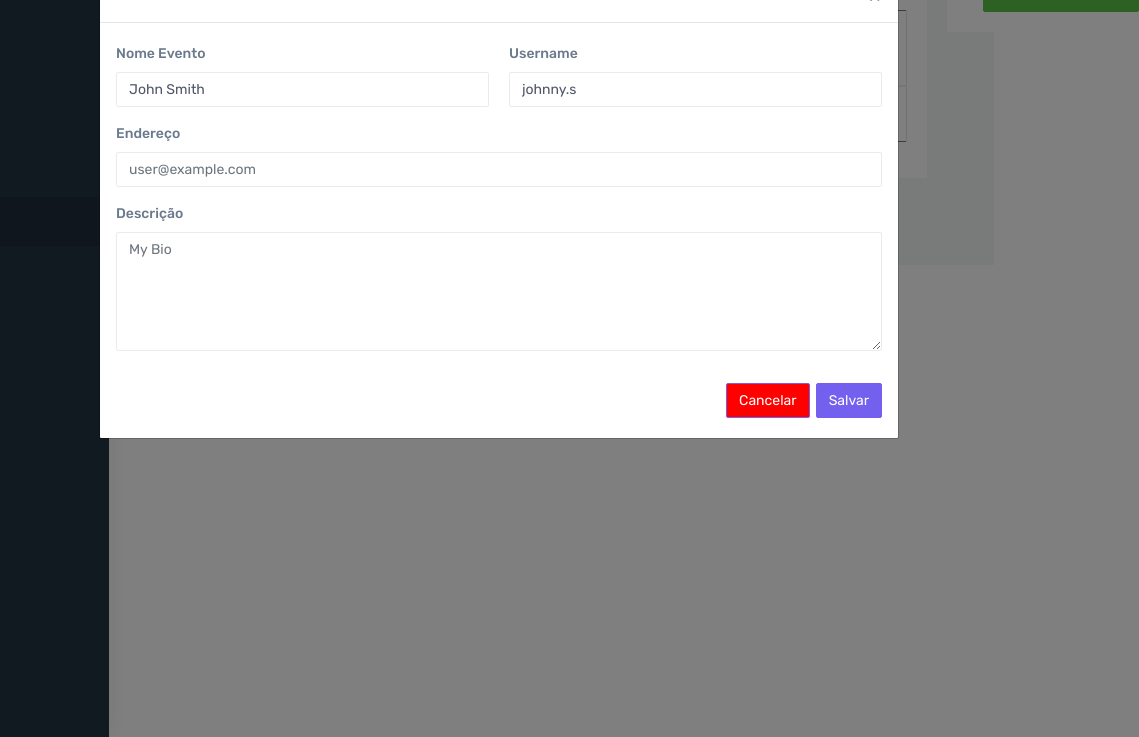
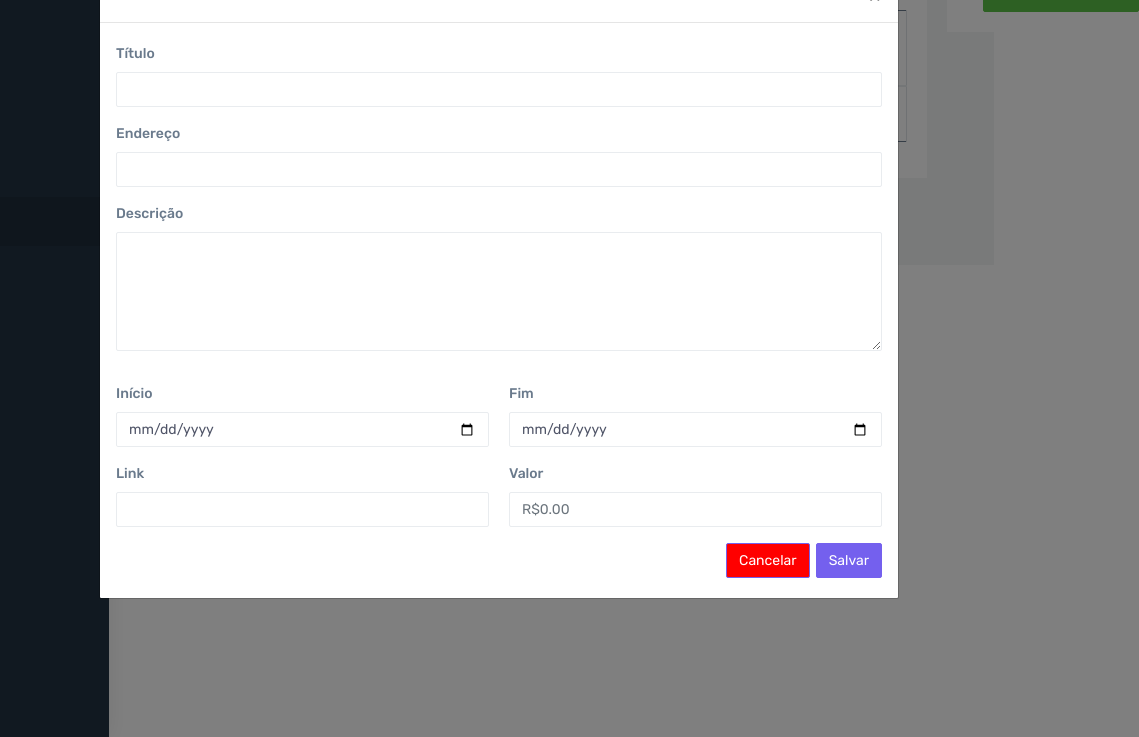
Before and after one commit to GabrielT98/frontt, a plain HTML site: page nice-html/ltr/evento.html in a window 1280 px wide. Both pictures are taken after a click on the button "Novo Evento". Shown: the part 63-800 px from the top of the page, 141-1280 px from the left. Drawn offline with nearby package versions, Linux system fonts and the light colour scheme; files that its build step writes are made by us from their sources; some icons are missing.

Commit message:
alter evento

```diff
--- a/nice-html/ltr/evento.html
+++ b/nice-html/ltr/evento.html
@@ -157,26 +157,17 @@
                                                 <span aria-hidden="true">×</span>
                                             </button>
                                         </div>
-                                        <div class="modal-body">
+<div class="modal-body">
                                             <div class="py-1">
                                                 <form class="form" novalidate="">
-                                                    <div class="row">
+                                                <div class="row">
                                                         <div class="col">
                                                             <div class="row">
                                                                 <div class="col">
                                                                     <div class="form-group">
-                                                                        <label>Nome Evento</label>
+                                                                        <label>Título</label>
                                                                         <input class="form-control" type="text"
-                                                                               name="name" placeholder="John Smith"
-                                                                               value="John Smith">
-                                                                    </div>
-                                                                </div>
-                                                                <div class="col">
-                                                                    <div class="form-group">
-                                                                        <label>Username</label>
-                                                                        <input class="form-control" type="text"
-                                                                               name="username" placeholder="johnny.s"
-                                                                               value="johnny.s">
+                                                                               name="name">
                                                                     </div>
                                                                 </div>
                                                             </div>
@@ -184,8 +175,7 @@
                                                                 <div class="col">
                                                                     <div class="form-group">
                                                                         <label>Endereço</label>
-                                                                        <input class="form-control" type="text"
-                                                                               placeholder="user@example.com">
+                                                                        <input class="form-control" type="text">
                                                                     </div>
                                                                 </div>
                                                             </div>
@@ -194,10 +184,43 @@
                                                                     <div class="form-group">
                                                                         <label>Descrição</label>
                                                                         <textarea class="form-control" rows="5"
-                                                                                  placeholder="My Bio"></textarea>
+                                                                                  ></textarea>
                                                                     </div>
                                                                 </div>
                                                             </div>
+
+                                                            <div class="row">
+                                                                <div class="col">
+                                                                    <div class="form-group">
+                                                                        <label>Início</label>
+                                                                        <input class="form-control" type="date">
+                                                                    </div>
+                                                                </div>
+
+                                                                <div class="col">
+                                                                    <div class="form-group">
+                                                                        <label>Fim</label>
+                                                                        <input class="form-control" type="date">
+                                                                    </div>
+                                                                </div>
+                                                            </div>
+
+                                                            <div class="row">
+                                                                <div class="col">
+                                                                    <div class="form-group">
+                                                                        <label>Link</label>
+                                                                        <input class="form-control" type="text">
+                                                                    </div>
+                                                                </div>
+
+                                                                <div class="col">
+                                                                    <div class="form-group">
+                                                                        <label>Valor</label>
+                                                                        <input class="form-control" type="number" placeholder="R$0.00" step="0.01">
+                                                                    </div>
+                                                                </div>
+                                                            </div>
+
                                                         </div>
                                                     </div>
                                                     <div class="row">
@@ -238,7 +261,7 @@
                                                                 <div class="col">
                                                                     <div class="form-group">
                                                                         <label>Tem certeza que deseja deletar o
-                                                                            Evento </label>
+                                                                            Evento ?</label>
                                                                     </div>
                                                                 </div>
                                                             </div>
@@ -275,23 +298,14 @@
                                         <div class="modal-body">
                                             <div class="py-1">
                                                 <form class="form" novalidate="">
-                                                    <div class="row">
+                                                <div class="row">
                                                         <div class="col">
                                                             <div class="row">
                                                                 <div class="col">
                                                                     <div class="form-group">
-                                                                        <label>Nome Evento</label>
+                                                                        <label>Título</label>
                                                                         <input class="form-control" type="text"
-                                                                               name="name" placeholder="John Smith"
-                                                                               value="John Smith">
-                                                                    </div>
-                                                                </div>
-                                                                <div class="col">
-                                                                    <div class="form-group">
-                                                                        <label>Username</label>
-                                                                        <input class="form-control" type="text"
-                                                                               name="username" placeholder="johnny.s"
-                                                                               value="johnny.s">
+                                                                               name="name">
                                                                     </div>
                                                                 </div>
                                                             </div>
@@ -299,8 +313,7 @@
                                                                 <div class="col">
                                                                     <div class="form-group">
                                                                         <label>Endereço</label>
-                                                                        <input class="form-control" type="text"
-                                                                               placeholder="user@example.com">
+                                                                        <input class="form-control" type="text">
                                                                     </div>
                                                                 </div>
                                                             </div>
@@ -309,10 +322,43 @@
                                                                     <div class="form-group">
                                                                         <label>Descrição</label>
                                                                         <textarea class="form-control" rows="5"
-                                                                                  placeholder="My Bio"></textarea>
+                                                                                  ></textarea>
                                                                     </div>
                                                                 </div>
                                                             </div>
+
+                                                            <div class="row">
+                                                                <div class="col">
+                                                                    <div class="form-group">
+                                                                        <label>Início</label>
+                                                                        <input class="form-control" type="date">
+                                                                    </div>
+                                                                </div>
+
+                                                                <div class="col">
+                                                                    <div class="form-group">
+                                                                        <label>Fim</label>
+                                                                        <input class="form-control" type="date">
+                                                                    </div>
+                                                                </div>
+                                                            </div>
+
+                                                            <div class="row">
+                                                                <div class="col">
+                                                                    <div class="form-group">
+                                                                        <label>Link</label>
+                                                                        <input class="form-control" type="text">
+                                                                    </div>
+                                                                </div>
+
+                                                                <div class="col">
+                                                                    <div class="form-group">
+                                                                        <label>Valor</label>
+                                                                        <input class="form-control" type="number" placeholder="R$0.00" step="0.01">
+                                                                    </div>
+                                                                </div>
+                                                            </div>
+
                                                         </div>
                                                     </div>
                                                     <div class="row">
```
